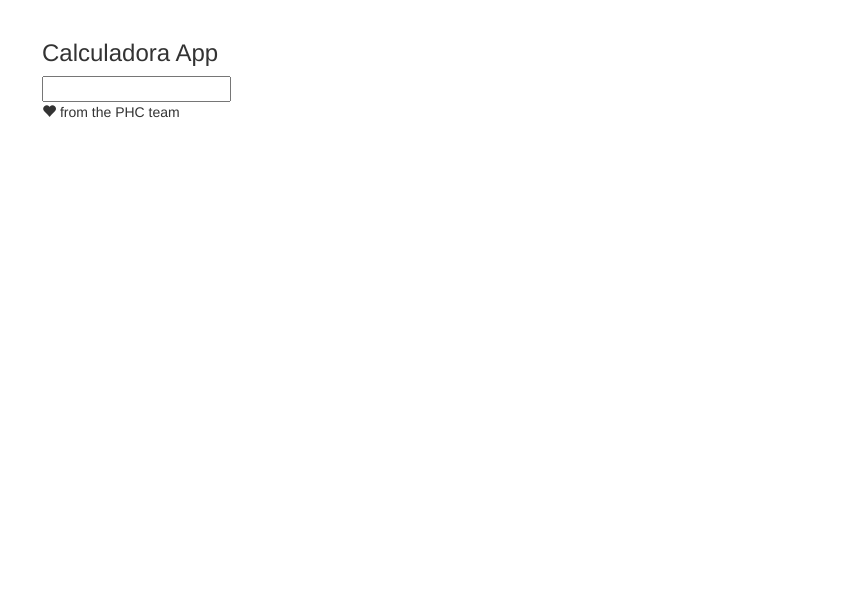
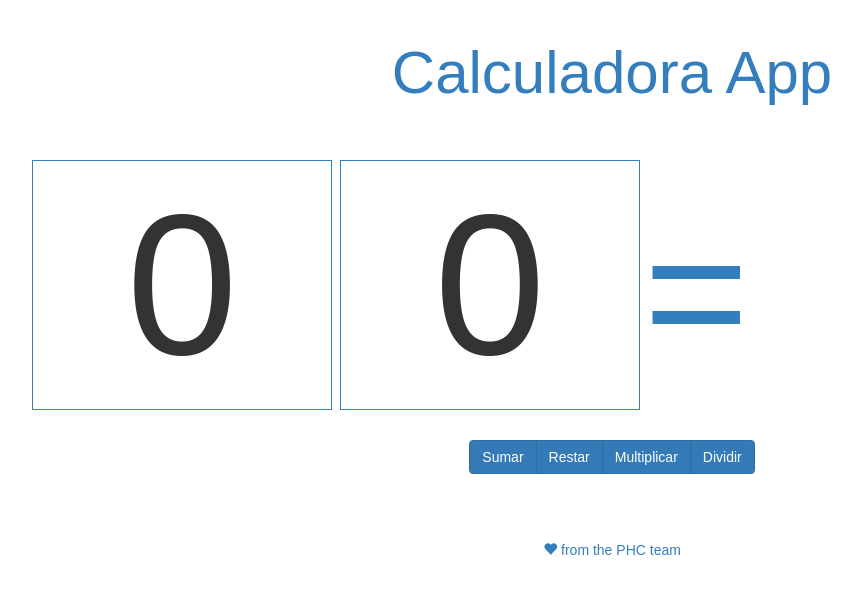
Before and after one commit to joshuamoreno1/calculadoraApp, a website: page app/index.html in a window 1280 px wide. Shown: the whole page, without its empty margins (28-889 px from the left). Drawn offline with nearby package versions, Linux system fonts and the light colour scheme; some packages are replaced by stand-ins of ours; files that its build step writes are made by us from their sources.

Commit message:
Estructura y funcionamiento basico para capacitacion

```diff
--- a/app/scripts/controllers/main.js
+++ b/app/scripts/controllers/main.js
@@ -2,12 +2,65 @@
 
 /**
  * @ngdoc function
+ * @autor joshuamoreno1@gmail.com
  * @name calculadoraApp.controller:MainCtrl
  * @description
  * # MainCtrl
  * Controller of the calculadoraApp
  */
 angular.module('calculadoraApp')
-  .controller('MainCtrl', function ($scope) {
+  .controller('MainCtrl', [ '$scope', 'Mathservice', function ($scope, Mathservice) {
+
+    //Variables
+
     $scope.mensajeInicial = 'Calculadora App';
-  });
+    $scope.resultado = '';
+    $scope.numero1 = 0;
+    $scope.numero2 = 0;
+    $scope.operacionSeleccionada = null;
+    $scope.operacionTexto = '';
+
+    $scope.operaciones = {
+        '+': Mathservice.sumar
+    };
+
+    //Codigo principal
+    $scope.main = function(){
+        //Limita la longitud de cada campo
+        $scope.limitarCampo('numero1', 2);
+        $scope.limitarCampo('numero2', 1);
+
+        //Observa los campos y los botones de las operaciones para disparar el calculo
+        $scope.$watch('[numero1, numero2, operacionSeleccionada]', function(newValues) {
+            if(angular.isDefined(newValues[0]) && angular.isDefined(newValues[1]) && angular.isDefined(newValues[2])){
+               $scope.resultado = newValues[2](newValues[0],newValues[1]);
+            }
+        }, true);
+    };
+
+    //funcion que usa un wath para limitar la longitud de un campo
+    $scope.limitarCampo = function(modelo,longitud){
+        if(angular.isDefined($scope[modelo])){
+            $scope.$watch(modelo,function(newval,oldval){
+                if(!!newval && !!oldval){
+                    if(newval.toString().length > longitud){
+                        $scope[modelo] = oldval;
+                    }
+                }
+            });
+        }
+    };
+
+    /**
+     * Con base en el signo de la operacion, busca en el objeto de operaciones
+     * la funcion asociada del servicio de Mathservice para realizar el calculo
+    */
+    $scope.seleccionarOperacion = function(operacion){
+      if(!!$scope.operaciones[operacion]){
+            $scope.operacionSeleccionada = $scope.operaciones[operacion];
+            $scope.operacionTexto = operacion;
+      }
+    };
+
+    $scope.main();
+  }]);
--- a/app/scripts/services/mathservice.js
+++ b/app/scripts/services/mathservice.js
@@ -2,6 +2,7 @@
 
 /**
  * @ngdoc service
+ * @autor joshuamoreno1@gmail.com
  * @name calculadoraAppApp.Mathservice
  * @description
  * # Mathservice
@@ -10,4 +11,11 @@
 angular.module('calculadoraApp')
   .service('Mathservice', function Mathservice() {
     // AngularJS will instantiate a singleton by calling "new" on this function
-  });
+
+    this.sumar = function(a,b){
+      return a+b;
+    };
+
+    //Aqui se deben implementar las demas funciones aritmeticas
+
+});
--- a/app/styles/main.css
+++ b/app/styles/main.css
@@ -1,5 +1,73 @@
 /* Space out content a bit */
 body {
-  padding-top: 20px;
-  padding-bottom: 20px;
+    padding-top: 20px;
+    padding-bottom: 20px;
+    font-family: sans-serif;
 }
+
+.container {
+    padding-right: 5px !important;
+    padding-left: 5px !important;
+}
+
+.footer{
+    text-align: center;
+    color: #357ebd;
+}
+
+.titulo{
+    font-size:60px;
+    color: #357ebd;
+}
+
+.panel-titulo{
+    width: 100%;
+    height: 100px;
+    text-align: center;
+}
+
+.estilo-numero{
+    width: 300px;
+    height: 250px;
+    font-size: 200px;
+    line-height: 0px;
+    border: 1px solid;
+    border-color: #357ebd;
+    text-align: center;
+}
+
+.operacion-texto{
+    font-size: 180px;
+    color: #357ebd;
+    display: inline-block;
+}
+
+.resultado{
+    font-size: 180px;
+}
+
+.panel-numeros{
+    width: 100%;
+    height: auto;
+    min-height: 300px;
+    align-content: center;
+}
+
+.panel-botones{
+    width: 100%;
+    height: auto;
+    min-height: 100px;
+    text-align: center;
+}
+
+.panel-numeros div {
+    display: inline-block;
+}
+
+
+input::-webkit-outer-spin-button,
+input::-webkit-inner-spin-button {
+    /* display: none; <- Crashes Chrome on hover */
+    -webkit-appearance: none;
+    margin: 0; /* <-- Apparently some margin are still there even though it's hidden */
+}
--- a/app/views/main.html
+++ b/app/views/main.html
@@ -1,10 +1,28 @@
 <div>
-    <h3>
-        {{mensajeInicial}}
-    </h3>
+    <div class="panel-titulo">
+        <h3 class="titulo">
+            {{mensajeInicial}}
+        </h3>
+    </div>
     <div class="panel-numeros">
-        <div class="panel-numero-1">
-            <input ng-model="numero1" type="number" class="numero-style"
+        <input ng-model="numero1" type="number" class="estilo-numero" />
+        <span class="operacion-texto">
+            {{operacionTexto}}
+        </span>
+        <input ng-model="numero2" type="number" class="estilo-numero" />
+        <span class="operacion-texto">
+            =
+        </span>
+        <span class="resultado" id="resultado">
+            {{resultado}}
+        </span>
+    </div>
+    <div class="panel-botones">
+        <div class="btn-group">
+            <label class="btn btn-primary" ng-click="seleccionarOperacion('+')" ng-class="{'active':operacionTexto == '+'}">Sumar</label>
+            <label class="btn btn-primary" >Restar</label>
+            <label class="btn btn-primary" >Multiplicar</label>
+            <label class="btn btn-primary" >Dividir</label>
         </div>
     </div>
 </div>
```
